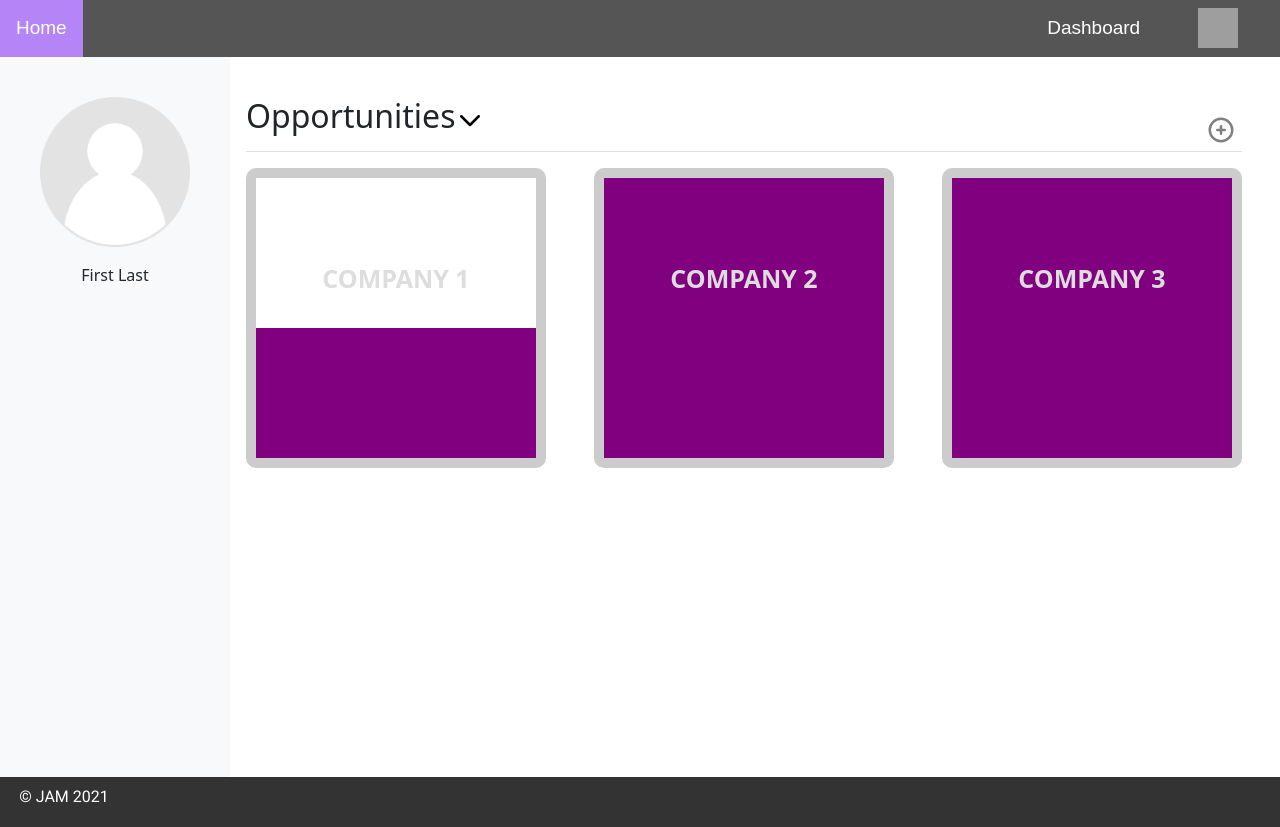
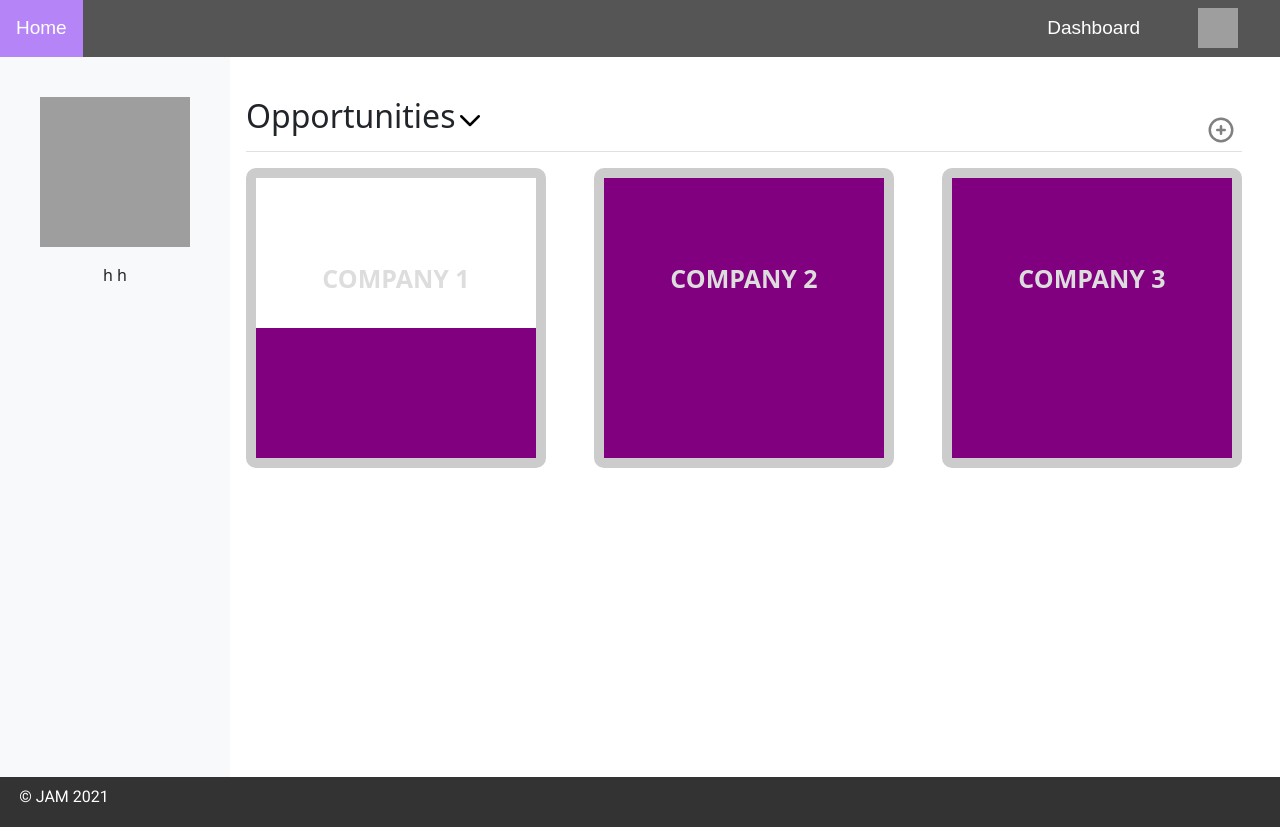
Before and after one commit to JAMForHire/JAM-Final, a PHP site: page /dashboard.php in a window 1280 px wide. Run offline with PHP 8.4, Linux system fonts and the light colour scheme; a user stored in the database is signed in; some libraries are stand-ins or nearby versions; some web fonts are replaced; grey boxes are pictures that could not be loaded.

Commit message:
Dashboard Sidebar
Updated dashboard sidebar to now retrieve data from login session

```diff
--- a/dashboard.php
+++ b/dashboard.php
@@ -161,8 +161,16 @@ else {
   <!-- Main content -->
   <div class="d-flex h-90">
     <div class="d-flex flex-column align-items-center flex-shrink-0 p-3 bg-light" style="width: 230px;">
-      <img src="./Resources/assets/profile.png" class="mt-4 mb-3 pfp" />
-      <p>First Last</p>
+      <img src=<?php echo $pfp_src ?> class="mt-4 mb-3 pfp" />
+      <?php
+        if(isset($_SESSION['logged_in'])) {
+          if(!empty($_SESSION['fname']) || !empty($_SESSION['lname'])) {
+            echo "<p>" . $_SESSION['fname'] . " " . $_SESSION['lname'] . "</p>";
+          }
+          else echo "<p>" . $_SESSION['username'] . "</p>";
+        }
+        else echo "<p style=\"text-align: center\">Log in to access this feature of JAM!</p>";
+      ?>
     </div>
     <div class="d-flex flex-column p-3">
     <div class="mt-4 d-flex justify-content-between flex-wrap flex-md-nowrap align-items-center pb-2 mb-3 border-bottom">
```
